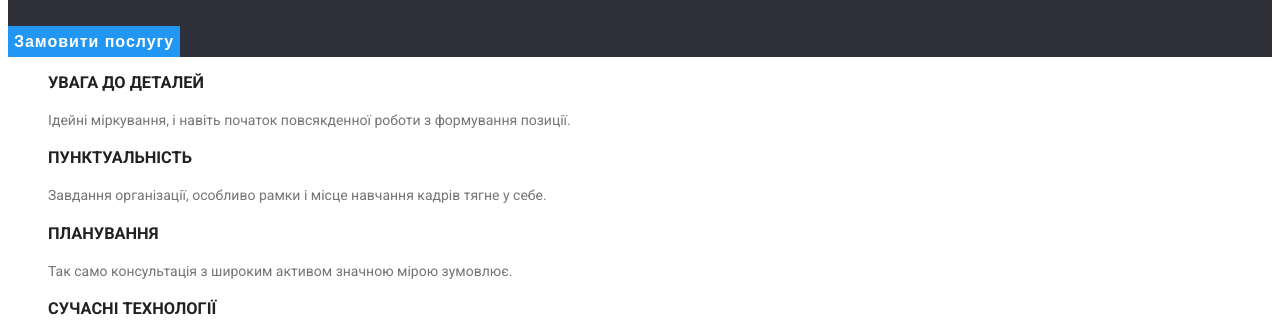
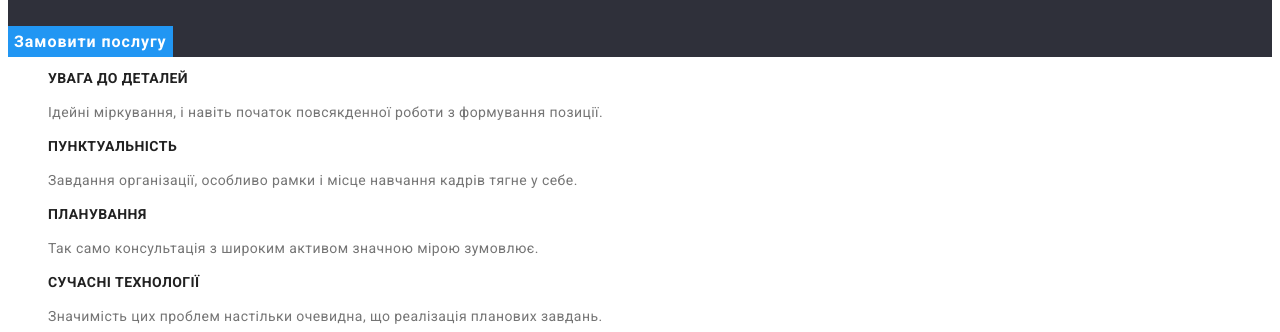
Before and after one commit to Art7578/goit-markup-hw-02, a plain HTML site: page index.html in a window 1280 px wide. Shown: the part 259-591 px from the top of the page. Drawn offline with Linux system fonts and the light colour scheme.

Commit message:
homework2-исправления

```diff
--- a/css/style.css
+++ b/css/style.css
@@ -1,10 +1,12 @@
+:root{
+    --primary-color:#757575;
+}
 body{
     font-family: Roboto, sans-serif;
-    font-weight: 400;
     font-size: 14px;
-    color: #757575;
+    color: var(--primary-color);
     background-color: #FFFFFF;
-    letter-spacing: 0,03em;
+    letter-spacing: 0.03em;
 }
 .list{
     list-style: none;
@@ -66,10 +68,12 @@ body{
     line-height: 1.36;
     text-align: center;
     letter-spacing: 0.06em;
+    text-transform: uppercase;
 }
 .button{
     color: #FFFFFF;
     background-color: #2196F3;
+    font-family: Roboto, sans-serif;
     font-weight: 700;
     font-size: 16px;
     line-height: 1.87;
@@ -81,7 +85,7 @@ body{
 /* section2 */
 .feature{
     color: #212121;
-    font-weight: 700;
+    font-size: 14px;
     line-height: 1.14;
     list-style: none;
 }
@@ -109,7 +113,6 @@ body{
 }
 .team-card{
     color: #212121;
-    font-weight: 500;
     font-size: 16px;
     line-height: 1.18;
     text-align: center
@@ -148,7 +151,7 @@ body{
 .nav-third{
     color: #FFFFFFa5;
     font-style: normal;
-    line-height: 1.171;
+    line-height: 1.71;
 }
 .nav-third:hover,
 .nav-third:focus{
@@ -158,6 +161,7 @@ body{
 .button-list{
     color: #212121;
     background-color: #F5F4FA;
+    font-family: Roboto, sans-serif;
     font-weight: 500;
     font-size: 16px;
     line-height: 1.62;
@@ -167,7 +171,6 @@ body{
 }
 .project{
     color: #212121;
-    font-weight: 700;
     font-size: 18px;
     line-height: 2;
     letter-spacing: 0.06em;
```
